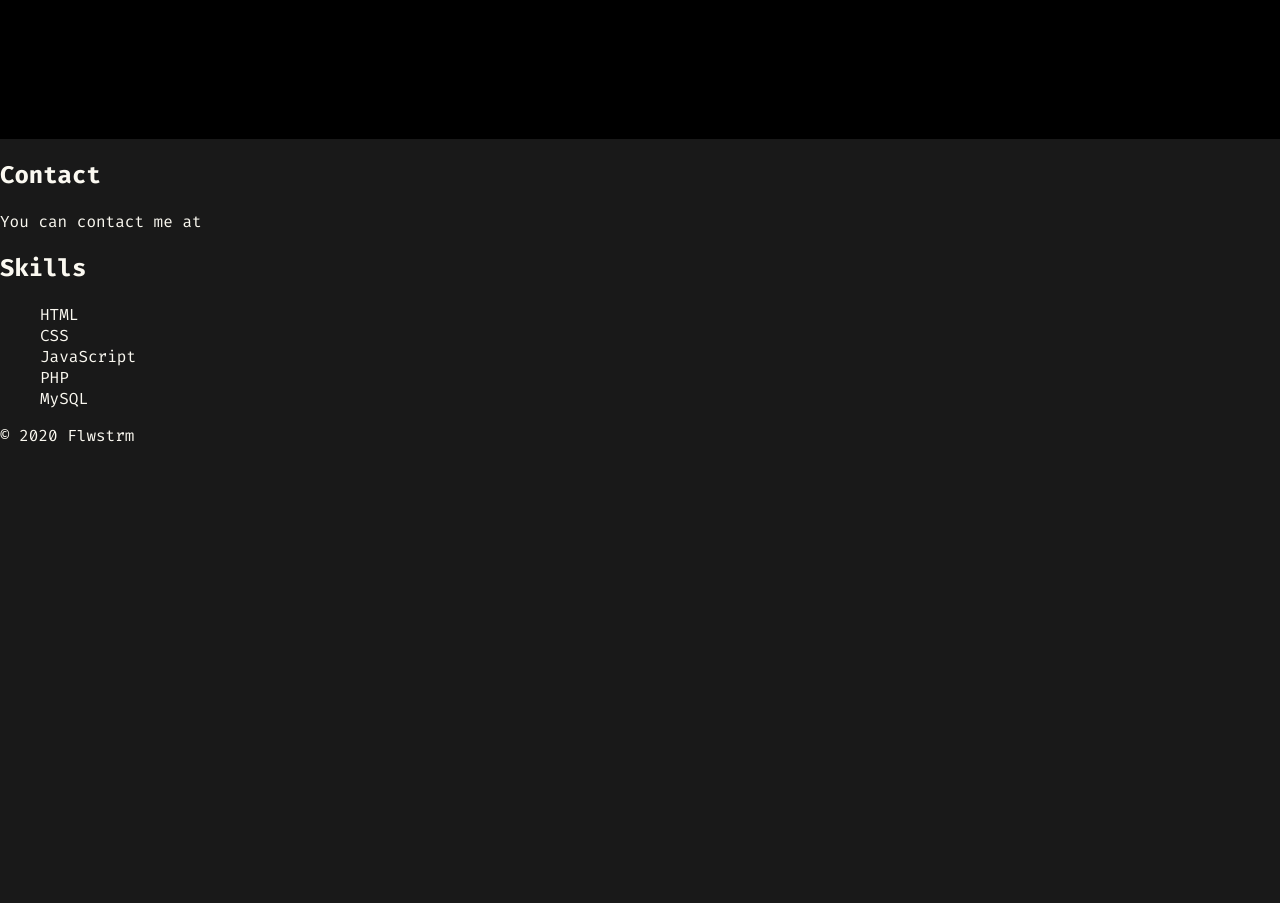
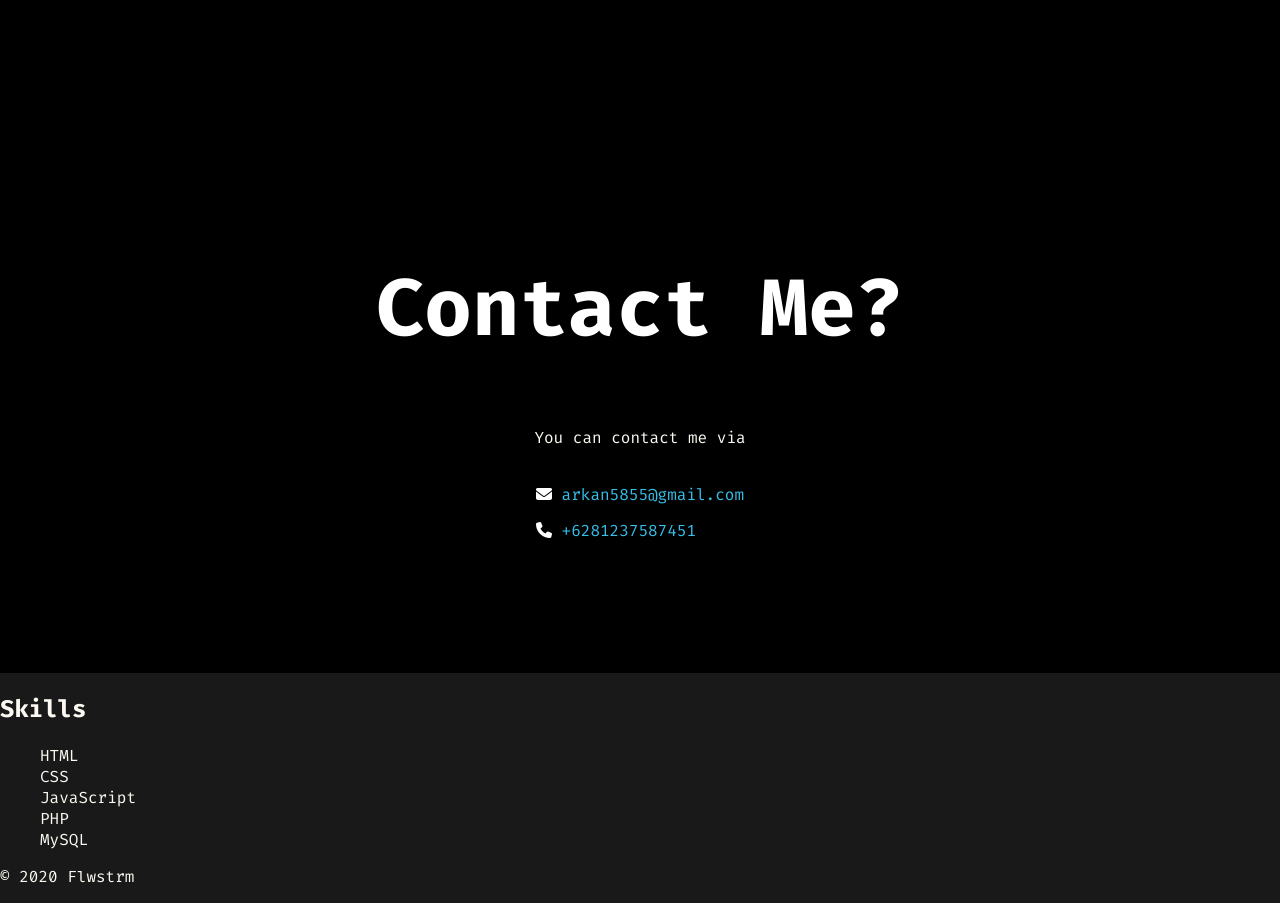
Before and after one commit to Flwstrm40/project-portfolio, a plain HTML site: page index.html in a window 1280 px wide. Shown: the part 1780-2683 px from the top of the page. Before the commit the page ends 2242 px from the top, so only its background shows below. Drawn offline with Linux system fonts and the light colour scheme.

Commit message:
feat: add contact section

```diff
--- a/index.html
+++ b/index.html
@@ -13,6 +13,7 @@
     <link rel="stylesheet" href="style/header-style.css">
     <link rel="stylesheet" href="style/about-style.css">
     <link rel="stylesheet" href="style/project-style.css">
+    <link rel="stylesheet" href="style/contact-style.css">
 
     <!-- Link font -->
     <link rel="preconnect" href="https://fonts.googleapis.com">
@@ -159,12 +160,19 @@
         </article>
 
         <article id="contact">
-            <h2>Contact</h2>
-            <p>You can contact me at
-                <a href="mailto:
-
-                ">
-            </a>
+            <h2>Contact Me?</h2>
+            <p>You can contact me via
+                <div class="contact-list">
+                    <a href="mailto:arkan5855@gmail.com">
+                        <i class="fa-solid fa-envelope" style="color: #ffffff;"></i>
+                        <span>arkan5855@gmail.com</span>
+                    </a>
+                    <!-- telepon -->
+                    <a href="tel:+6281237587451">
+                        <i class="fa-solid fa-phone" style="color: #ffffff;"></i>
+                        <span>+6281237587451</span>
+                    </a>
+                </div>
             </p>
         </article>
 
--- /dev/null
+++ b/style/contact-style.css
@@ -0,0 +1,46 @@
+#contact {
+    background-color: var(--black);
+    padding: 50px 0;
+    display: flex;
+    align-items: center;
+    flex-direction: column;
+    justify-content: center;
+    height: fit-content;
+    width: 100%
+}
+
+#contact h2 {
+    color: var(--white);
+    margin-bottom: 50px;
+    font-size: 5em;
+}
+
+#contact a {
+    color: var(--secondary);
+}
+
+#contact a:hover {
+    color: rgb(44, 147, 178);
+    transition: all 0.3s ease;
+}
+
+#contact .contact-list {
+    margin-top: 20px;
+    display: flex;
+    flex-direction: column;
+    align-items: left;
+    gap: 15px;
+    margin-bottom: 50px;
+}
+
+@media (max-width: 992px) {
+    #contact h2 {
+        font-size: 3em;
+    }
+}
+
+@media (max-width: 768px) {
+    #contact h2 {
+        font-size: 2em;
+    }
+}
--- a/style/project-style.css
+++ b/style/project-style.css
@@ -153,7 +153,7 @@
 
 @media (max-width: 768px) {
     #projects h2 {
-        font-size: 2.5em;
+        font-size: 2em;
     }
 
     .project-box {
```
